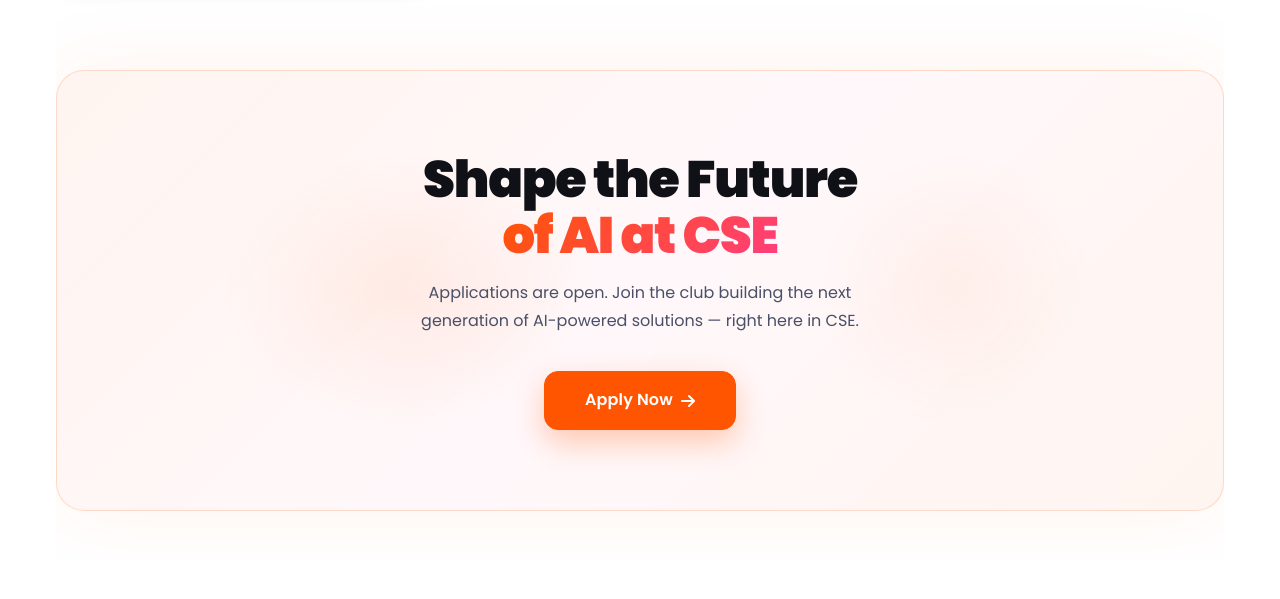
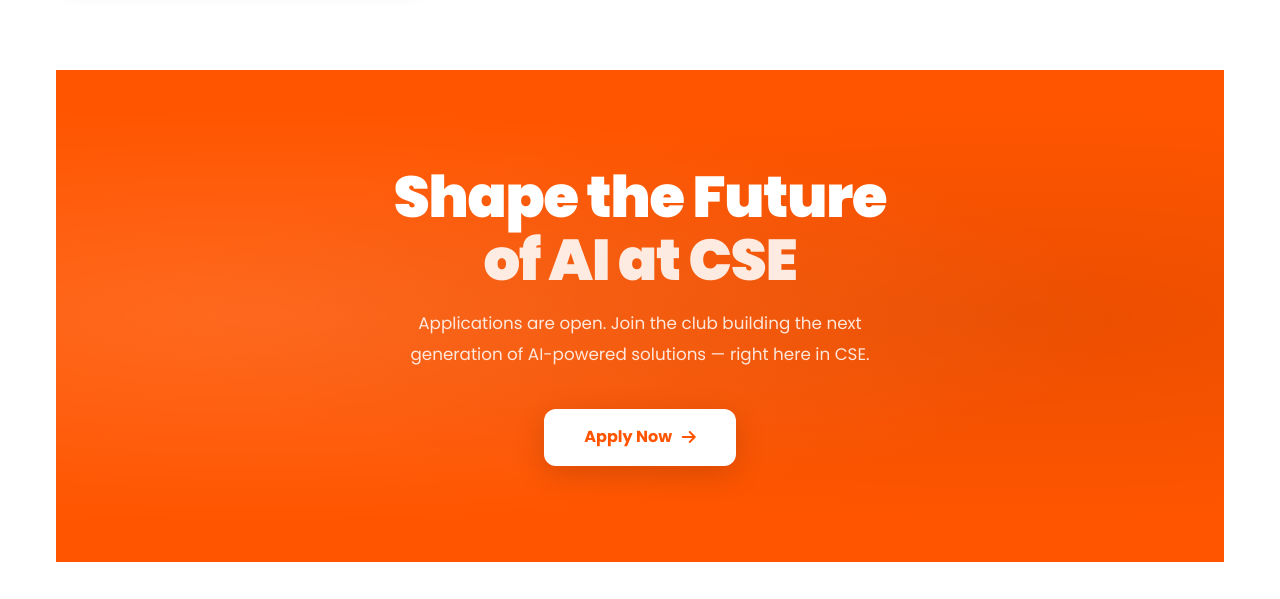
Before and after one commit to mindcraftaiclub-crypto/Website, a React (Vite) app: page / in a window 1280 px wide. Shown: the part 2132-2731 px from the top of the page. Built offline with nearby package versions, Linux system fonts and the light colour scheme; no server answers; the database is empty.

Commit message:
CTA section: full-width solid orange, no rounded corners, white text

```diff
--- a/src/pages/Home.jsx
+++ b/src/pages/Home.jsx
@@ -447,31 +447,45 @@ export default function Home() {
 
       {/* FINAL CTA */}
       <section ref={ctaRef} style={{
-        position: 'relative', borderRadius: 'var(--radius-xl)', overflow: 'hidden',
-        padding: '5rem 2.5rem', textAlign: 'center', marginBottom: '3rem',
-        background: 'linear-gradient(135deg, rgba(var(--orange-rgb), 0.06) 0%, rgba(255,61,127,0.04) 50%, rgba(var(--orange-rgb), 0.06) 100%)',
-        border: '1px solid rgba(var(--orange-rgb), 0.18)',
-        boxShadow: '0 0 80px rgba(var(--orange-rgb), 0.08)',
-        ...reveal(ctaVis, 'scale'),
+        position: 'relative',
+        overflow: 'hidden',
+        padding: '6rem 2rem',
+        textAlign: 'center',
+        marginLeft: 'calc(-50vw + 50%)',
+        marginRight: 'calc(-50vw + 50%)',
+        width: '100vw',
+        background: 'var(--orange)',
+        ...reveal(ctaVis, 'up'),
       }}>
-        <div style={{ position: 'absolute', top: '50%', left: '30%', transform: 'translate(-50%, -50%)', width: 400, height: 300, background: 'radial-gradient(ellipse, rgba(var(--orange-rgb), 0.08), transparent 65%)', pointerEvents: 'none' }} />
-        <div style={{ position: 'absolute', top: '50%', right: '10%', transform: 'translateY(-50%)', width: 300, height: 300, background: 'radial-gradient(ellipse, rgba(var(--orange-rgb), 0.05), transparent 65%)', pointerEvents: 'none' }} />
+        {/* Subtle overlay pattern */}
+        <div style={{ position: 'absolute', inset: 0, background: 'radial-gradient(ellipse at 20% 50%, rgba(255,255,255,0.12) 0%, transparent 60%)', pointerEvents: 'none' }} />
+        <div style={{ position: 'absolute', inset: 0, background: 'radial-gradient(ellipse at 80% 50%, rgba(0,0,0,0.08) 0%, transparent 60%)', pointerEvents: 'none' }} />
 
-        <div style={{ position: 'relative', zIndex: 1 }}>
+        <div style={{ position: 'relative', zIndex: 1, maxWidth: 640, margin: '0 auto' }}>
           <h2 style={{
-            fontSize: 'clamp(2rem, 5vw, 3.2rem)', fontFamily: 'var(--font-display)', fontWeight: 900,
-            marginBottom: '1rem', color: 'var(--text)', lineHeight: 1.1,
+            fontSize: 'clamp(2.2rem, 5vw, 3.6rem)', fontFamily: 'var(--font-display)', fontWeight: 900,
+            marginBottom: '1rem', color: '#fff', lineHeight: 1.1, letterSpacing: '-0.02em',
           }}>
             Shape the Future<br />
-            <span className="gradient-text">of AI at CSE</span>
+            <span style={{ opacity: 0.88 }}>of AI at CSE</span>
           </h2>
-          <p style={{ fontSize: '1rem', color: 'var(--text-secondary)', marginBottom: '2.25rem', maxWidth: 480, margin: '0 auto 2.25rem', lineHeight: 1.75 }}>
+          <p style={{ fontSize: '1.05rem', color: 'rgba(255,255,255,0.85)', marginBottom: '2.5rem', maxWidth: 480, margin: '0 auto 2.5rem', lineHeight: 1.8 }}>
             Applications are open. Join the club building the next generation of AI-powered solutions — right here in CSE.
           </p>
-          <Link to="/join" className="btn btn-primary" style={{
-            borderRadius: 14, fontSize: '1rem', padding: '0.95rem 2.5rem',
-            boxShadow: '0 12px 30px rgba(var(--orange-rgb), 0.3)',
-          }}>
+          <Link to="/join" style={{
+            display: 'inline-flex', alignItems: 'center', gap: '0.6rem',
+            background: '#fff', color: 'var(--orange)',
+            border: 'none', borderRadius: 12,
+            padding: '0.95rem 2.5rem',
+            fontWeight: 700, fontSize: '1rem',
+            fontFamily: 'var(--font-body)',
+            boxShadow: '0 8px 30px rgba(0,0,0,0.15)',
+            transition: 'all 0.25s ease',
+            textDecoration: 'none',
+          }}
+            onMouseEnter={e => { e.currentTarget.style.background = '#fff0e8'; e.currentTarget.style.transform = 'translateY(-2px)'; }}
+            onMouseLeave={e => { e.currentTarget.style.background = '#fff'; e.currentTarget.style.transform = 'translateY(0)'; }}
+          >
             Apply Now <i className="fa-solid fa-arrow-right" />
           </Link>
         </div>
```
